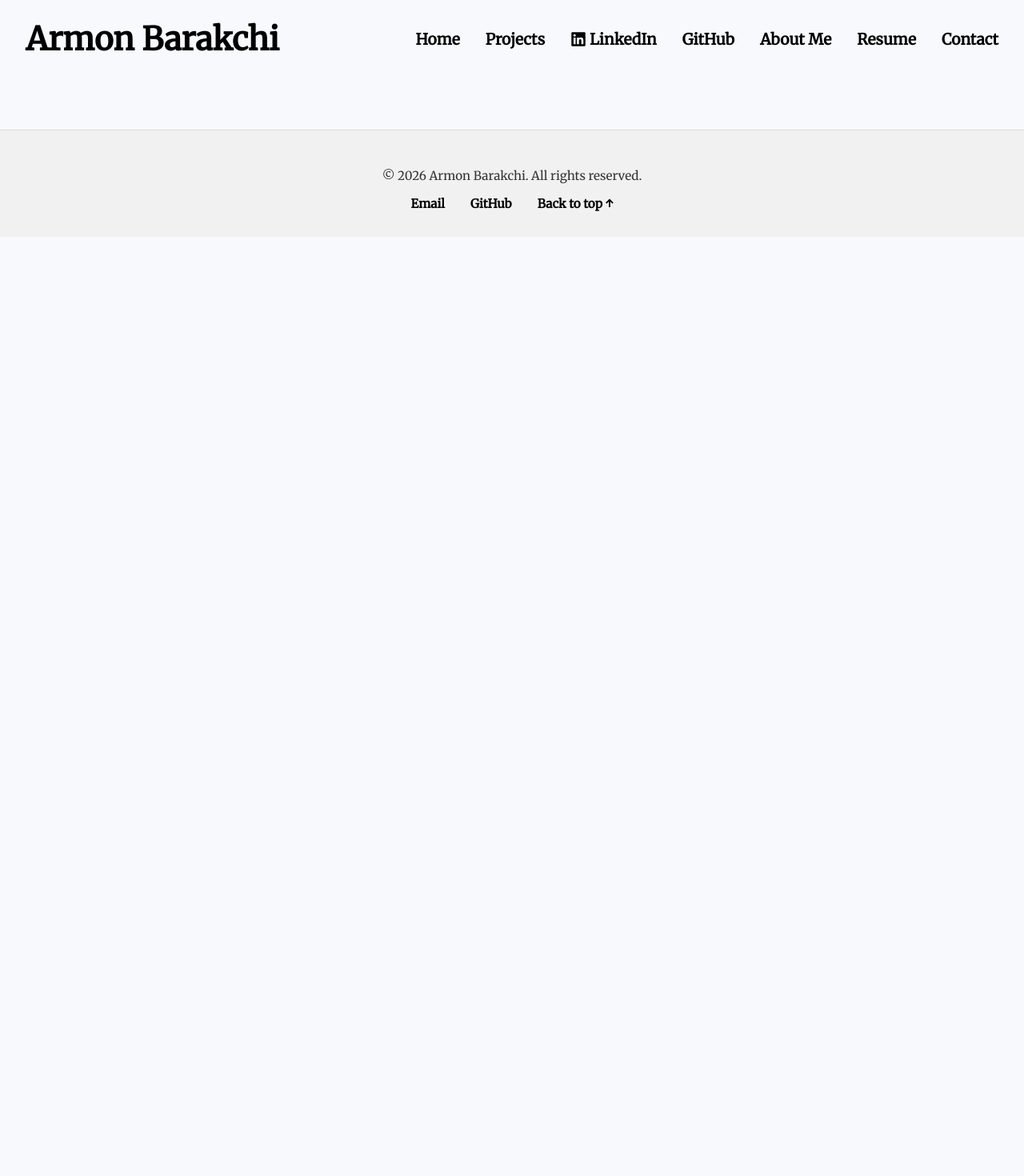
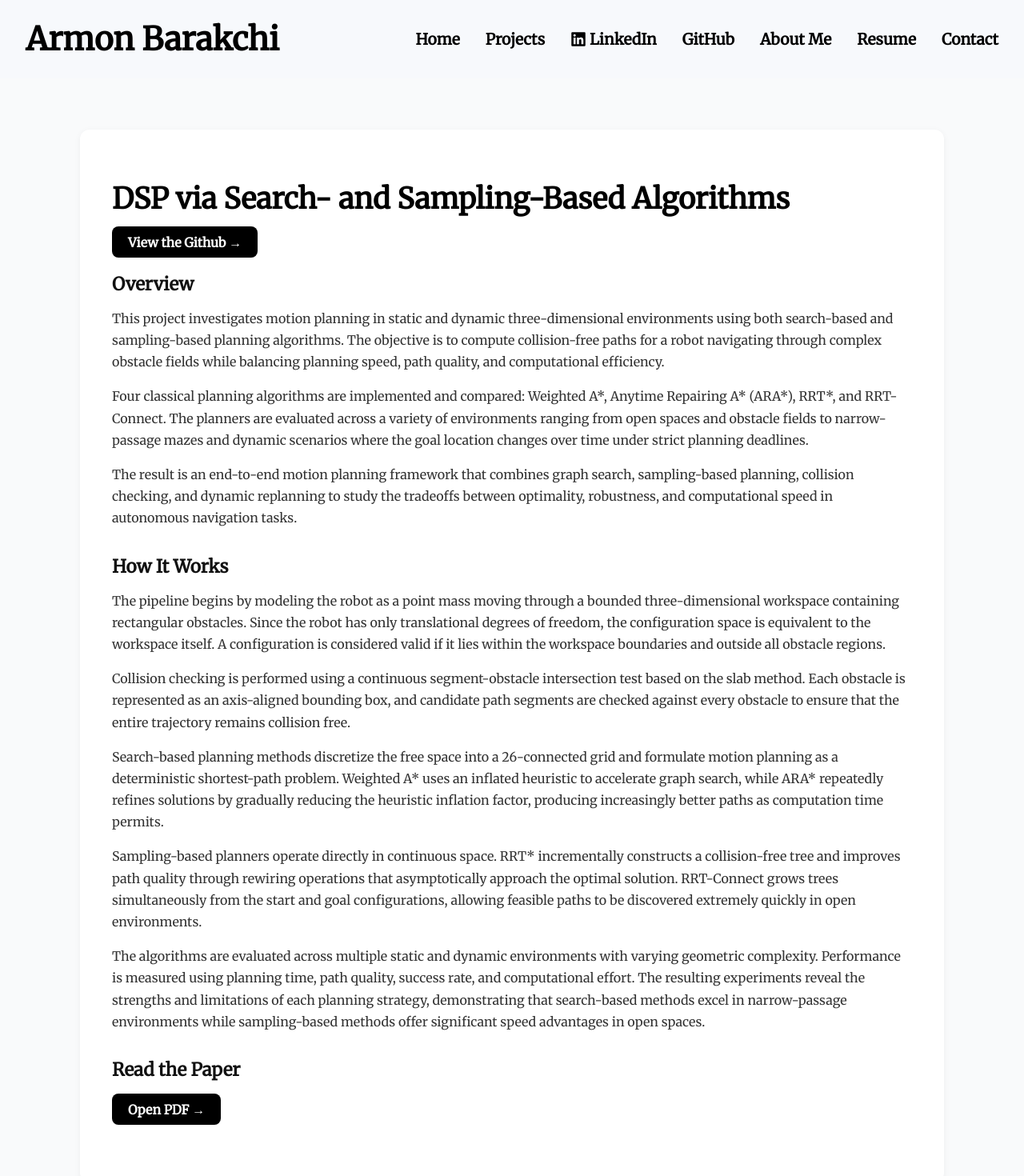
Before and after one commit to ArmonBarakchi/ArmonWebsite, a React (Create React App) app in the folder frontend/: page /project/DSP in a window 1280 px wide. Shown: the top 1470 px of the page at 80% size. Before the commit the page ends 800 px from the top, so only its background shows below. Built offline with nearby package versions, Linux system fonts and the light colour scheme.

Commit message:
dsp project

```diff
--- a/frontend/src/App.js
+++ b/frontend/src/App.js
@@ -21,6 +21,7 @@ import Hybridwealt from "./components/hybridwealth";
 import LIDAR from "./components/LIDAR"
 import VISLAM from "./components/VISLAM"
 import DYNPRO from "./components/276bPR1"
+import DSP from "./components/276bPR2"
 
 function App() {
   return (
@@ -38,6 +39,7 @@ function App() {
         <Route path="/guide/mostofundergraduate" element = {<Undergraduate />} />
         <Route path="/guide/python" element = {<Python />} />
 
+        <Route path="/project/DSP" element ={<DSP />} />
         <Route path="/project/DynamicProgramming" element ={<DYNPRO />} />
         <Route path="/project/VISLAM" element ={<VISLAM />} />
         <Route path="/project/LIDAR" element ={<LIDAR />} />
--- /dev/null
+++ b/frontend/src/components/276bPR2.js
@@ -0,0 +1,99 @@
+const DSP = () => {
+  return (
+    <div className="project-page">
+      <div className="project-container">
+          <div className="project-text">
+              <h1>DSP via Search- and Sampling-Based Algorithms</h1>
+
+              <a
+                  className="github-button"
+                  href="https://github.com/ArmonBarakchi/Deterministic-Shortest-Path-Motion-Planning-/tree/main"
+                  target="_blank"
+                  rel="noopener noreferrer"
+              >
+                  View the Github →
+              </a>
+
+              <section className="project-section">
+                  <h2>Overview</h2>
+                  <p>
+                      This project investigates motion planning in static and dynamic three-dimensional
+                      environments using both search-based and sampling-based planning algorithms. The
+                      objective is to compute collision-free paths for a robot navigating through complex
+                      obstacle fields while balancing planning speed, path quality, and computational
+                      efficiency.
+                  </p>
+                  <p>
+                      Four classical planning algorithms are implemented and compared: Weighted A*,
+                      Anytime Repairing A* (ARA*), RRT*, and RRT-Connect. The planners are evaluated
+                      across a variety of environments ranging from open spaces and obstacle fields to
+                      narrow-passage mazes and dynamic scenarios where the goal location changes over
+                      time under strict planning deadlines.
+                  </p>
+                  <p>
+                      The result is an end-to-end motion planning framework that combines graph search,
+                      sampling-based planning, collision checking, and dynamic replanning to study the
+                      tradeoffs between optimality, robustness, and computational speed in autonomous
+                      navigation tasks.
+                  </p>
+              </section>
+
+              <section className="project-section">
+                  <h2>How It Works</h2>
+                  <p>
+                      The pipeline begins by modeling the robot as a point mass moving through a bounded
+                      three-dimensional workspace containing rectangular obstacles. Since the robot has
+                      only translational degrees of freedom, the configuration space is equivalent to the
+                      workspace itself. A configuration is considered valid if it lies within the workspace
+                      boundaries and outside all obstacle regions.
+                  </p>
+                  <p>
+                      Collision checking is performed using a continuous segment-obstacle intersection
+                      test based on the slab method. Each obstacle is represented as an axis-aligned
+                      bounding box, and candidate path segments are checked against every obstacle to
+                      ensure that the entire trajectory remains collision free.
+                  </p>
+                  <p>
+                      Search-based planning methods discretize the free space into a 26-connected grid
+                      and formulate motion planning as a deterministic shortest-path problem. Weighted
+                      A* uses an inflated heuristic to accelerate graph search, while ARA* repeatedly
+                      refines solutions by gradually reducing the heuristic inflation factor, producing
+                      increasingly better paths as computation time permits.
+                  </p>
+                  <p>
+                      Sampling-based planners operate directly in continuous space. RRT* incrementally
+                      constructs a collision-free tree and improves path quality through rewiring
+                      operations that asymptotically approach the optimal solution. RRT-Connect grows
+                      trees simultaneously from the start and goal configurations, allowing feasible
+                      paths to be discovered extremely quickly in open environments.
+                  </p>
+                  <p>
+                      The algorithms are evaluated across multiple static and dynamic environments with
+                      varying geometric complexity. Performance is measured using planning time, path
+                      quality, success rate, and computational effort. The resulting experiments reveal
+                      the strengths and limitations of each planning strategy, demonstrating that
+                      search-based methods excel in narrow-passage environments while sampling-based
+                      methods offer significant speed advantages in open spaces.
+                  </p>
+              </section>
+
+              <section className="project-section">
+                  <h2>Read the Paper</h2>
+                  <a
+                      className="github-button"
+                      href="/images/ECE276B_PR2_REPORT%20(1).pdf"
+                      target="_blank"
+                      rel="noopener noreferrer"
+                  >
+                      Open PDF →
+                  </a>
+              </section>
+          </div>
+
+
+      </div>
+    </div>
+  );
+};
+
+export default DSP;
--- a/frontend/src/components/Projects.js
+++ b/frontend/src/components/Projects.js
@@ -8,6 +8,23 @@ const Projects = () => {
       <main className="projects-content">
         <h1>Projects</h1>
         <div className="project-list">
+
+
+          <div className="project-card">
+            <div className="project-info">
+              <h2>Deterministic Shortest Path Planning via Search-Based and Sampling-Based Algorithms</h2>
+              <p>Static and Dynamic motion planning in various environments</p>
+              <a className="read-more" href="/project/DSP">Read More →</a>
+            </div>
+            <a
+                className="github-link"
+                href="https://github.com/ArmonBarakchi/Deterministic-Shortest-Path-Motion-Planning-/tree/main"
+                target="_blank"
+                rel="noopener noreferrer"
+            >
+              GitHub →
+            </a>
+          </div>
 
           <div className="project-card">
             <div className="project-info">
```
